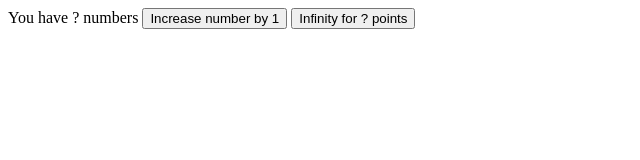
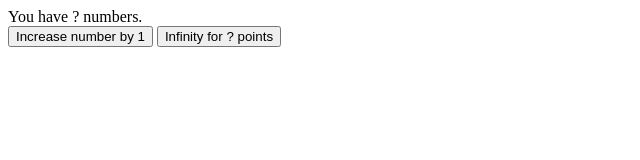
Before and after one commit to i-cm/Aleph-Numbers, a plain HTML site: page index.html in a window 1280 px wide. Shown: the whole page, without its empty margins (0-640 px from the left). Drawn offline with Linux system fonts and the light colour scheme.

Commit message:
Update index.html

```diff
--- a/index.html
+++ b/index.html
@@ -4,7 +4,7 @@
     <title>ℵ numbers</title>
   </head>
   <body>
-    You have <text>?</text> numbers
+    You have <text>?</text> numbers.<br>
     <button>Increase number by 1</button>
     <button>Infinity for <text>?</text> points
   </body>
```
